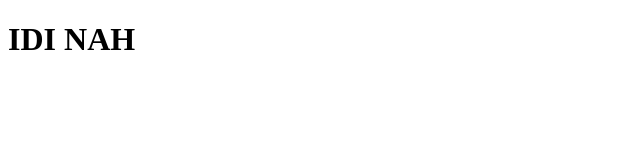
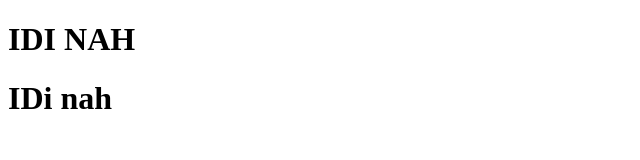
Before and after one commit to ISimHD/Huyustuu, a plain HTML site: page index.html in a window 1280 px wide. Shown: the whole page, without its empty margins (0-640 px from the left). Drawn offline with Linux system fonts and the light colour scheme.

Commit message:
avaliable

```diff
--- a/index.html
+++ b/index.html
@@ -6,5 +6,6 @@
 </head>
 <body>
     <h1>IDI NAH</h1>
+<h1> IDi nah</h1>
 </body>
 </html>
```
Also changed, not shown: scrip.js (added), style.css (added).
